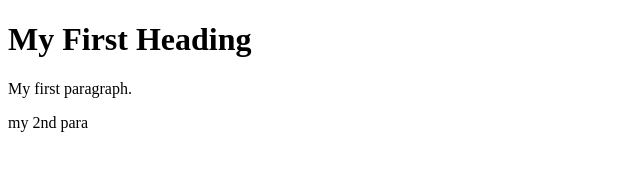
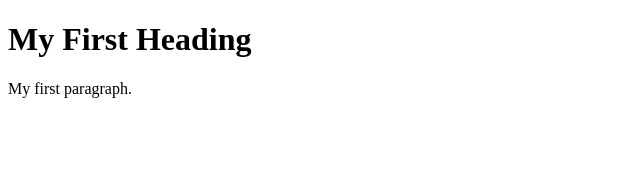
Before and after one commit to Srinathsj17/srigit, a plain HTML site: page index.html in a window 1280 px wide. Shown: the full height of the page, 0-640 px from the left. Drawn offline with Linux system fonts and the light colour scheme.

Commit message:
2nd commit

```diff
--- a/index.html
+++ b/index.html
@@ -5,6 +5,5 @@
 <h1>My First Heading</h1>
 
 <p>My first paragraph.</p>
-<p> my 2nd para</p>
 </body>
 </html>
```
